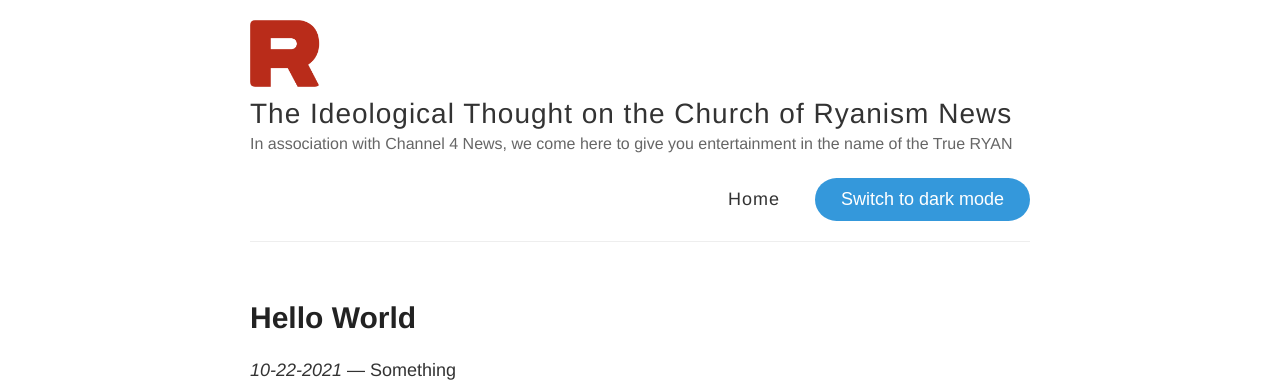
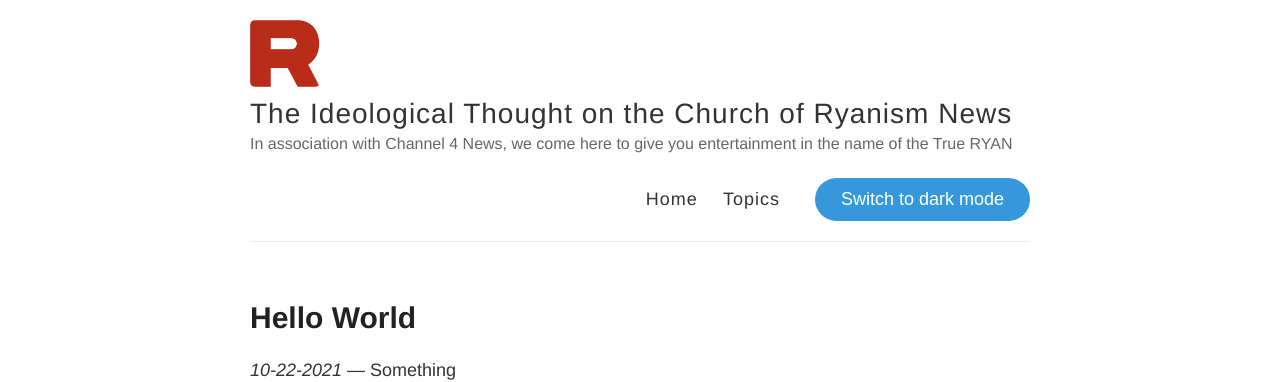
Before and after one commit to churchofryanism/blog.ryanism.org, a Jekyll site: the page built from index.html, in a window 1280 px wide. Shown: the top 382 px of the page. Built offline with Jekyll 4.4.1, drawn with Linux system fonts in a browser that asks for light colours.

Commit message:
Update default.html
Co-Authored-By: PiSaucer <33438654+pisaucer@users.noreply.github.com>

```diff
--- a/_layouts/default.html
+++ b/_layouts/default.html
@@ -66,7 +66,7 @@
 
                 <nav>
                     <a href="{{ site.baseurl }}/">Home</a>
-                    <!--<a href="{{ site.baseurl }}/about">About</a>-->
+                    <a href="{{ site.baseurl }}/topics">Topics</a>
                     <button id="darkToggle">
 								Switch to
 								<span class="dark-only">light</span>
```
